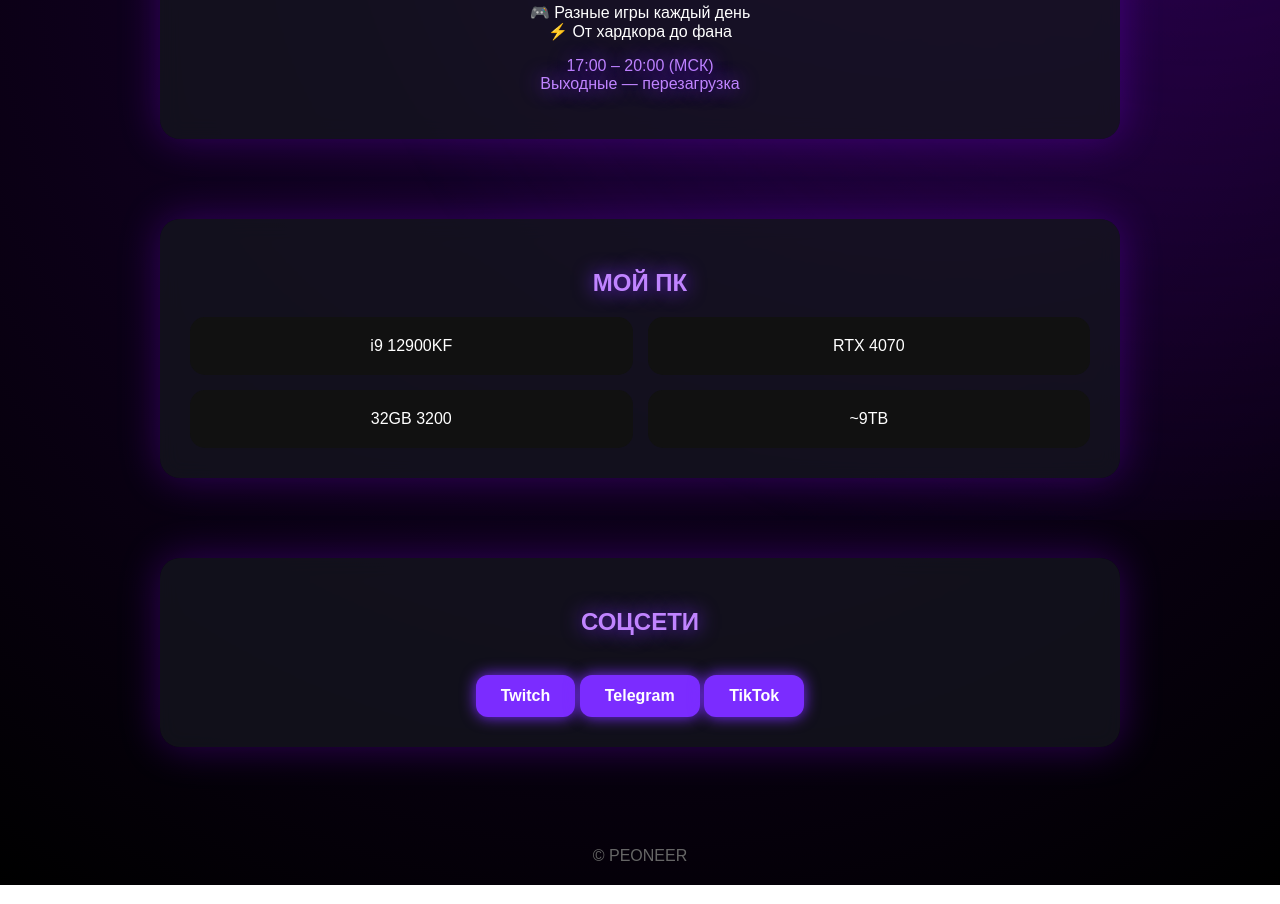
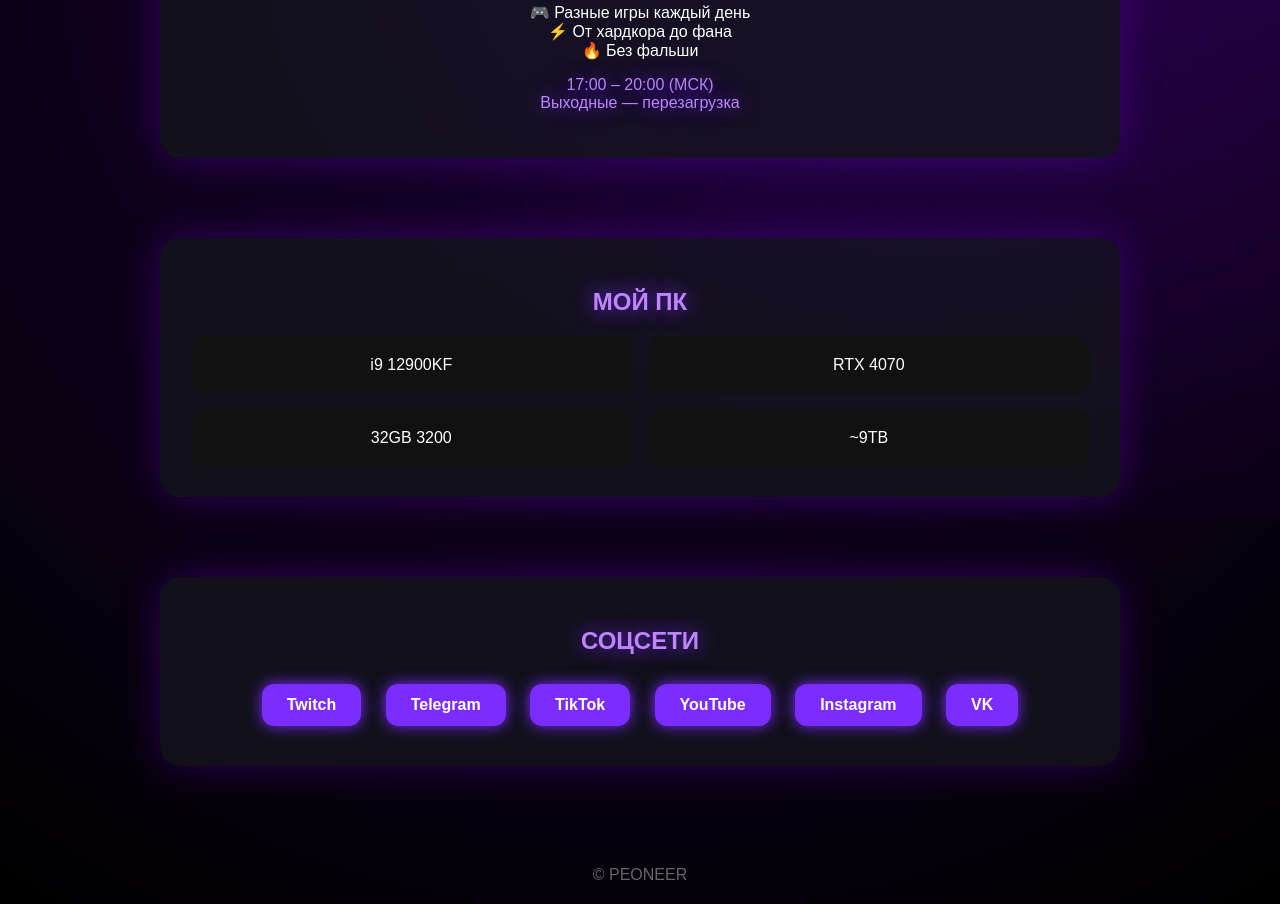
Before and after one commit to PEONEERS/peo, a plain HTML site: page index.html in a window 1280 px wide. Shown: the part 1027-1931 px from the top of the page. Drawn offline with Linux system fonts and the light colour scheme.

Commit message:
Update index.html

```diff
--- a/index.html
+++ b/index.html
@@ -14,7 +14,7 @@ body {
     overflow-x: hidden;
 }
 
-/* АНИМИРОВАННЫЙ ФОН */
+/* ФОН */
 body::before {
     content: "";
     position: fixed;
@@ -54,16 +54,16 @@ body::before {
     100% { filter: drop-shadow(0 0 5px #7b2cff); }
 }
 
-/* НЕОН ТЕКСТ */
+/* НЕОН */
 .glow {
     color: #c084ff;
     text-shadow: 0 0 20px #7b2cff;
 }
 
-/* КНОПКА */
+/* КНОПКИ */
 .btn {
     display: inline-block;
-    margin-top: 20px;
+    margin: 10px;
     padding: 12px 25px;
     border-radius: 12px;
     background: #7b2cff;
@@ -143,6 +143,7 @@ footer {
     <p>
         🎮 Разные игры каждый день<br>
         ⚡ От хардкора до фана<br>
+        🔥 Без фальши
     </p>
 
     <p class="glow">
@@ -168,8 +169,11 @@ footer {
     <h2 class="glow">СОЦСЕТИ</h2>
 
     <a href="https://twitch.tv/peoneer_play" class="btn">Twitch</a>
-    <a href="#" class="btn">Telegram</a>
-    <a href="#" class="btn">TikTok</a>
+    <a href="https://t.me/peoneer_play" class="btn">Telegram</a>
+    <a href="https://www.tiktok.com/@peoneer_play?_r=1&_t=ZN-957NNG6QlV8" class="btn">TikTok</a>
+    <a href="https://youtube.com/@peoneer_play?si=NuWtP13YjXOLun5F" class="btn">YouTube</a>
+    <a href="https://www.instagram.com/__peoneer_" class="btn">Instagram</a>
+    <a href="https://vk.com/peoneer_play" class="btn">VK</a>
 </section>
 
 <footer>
```
